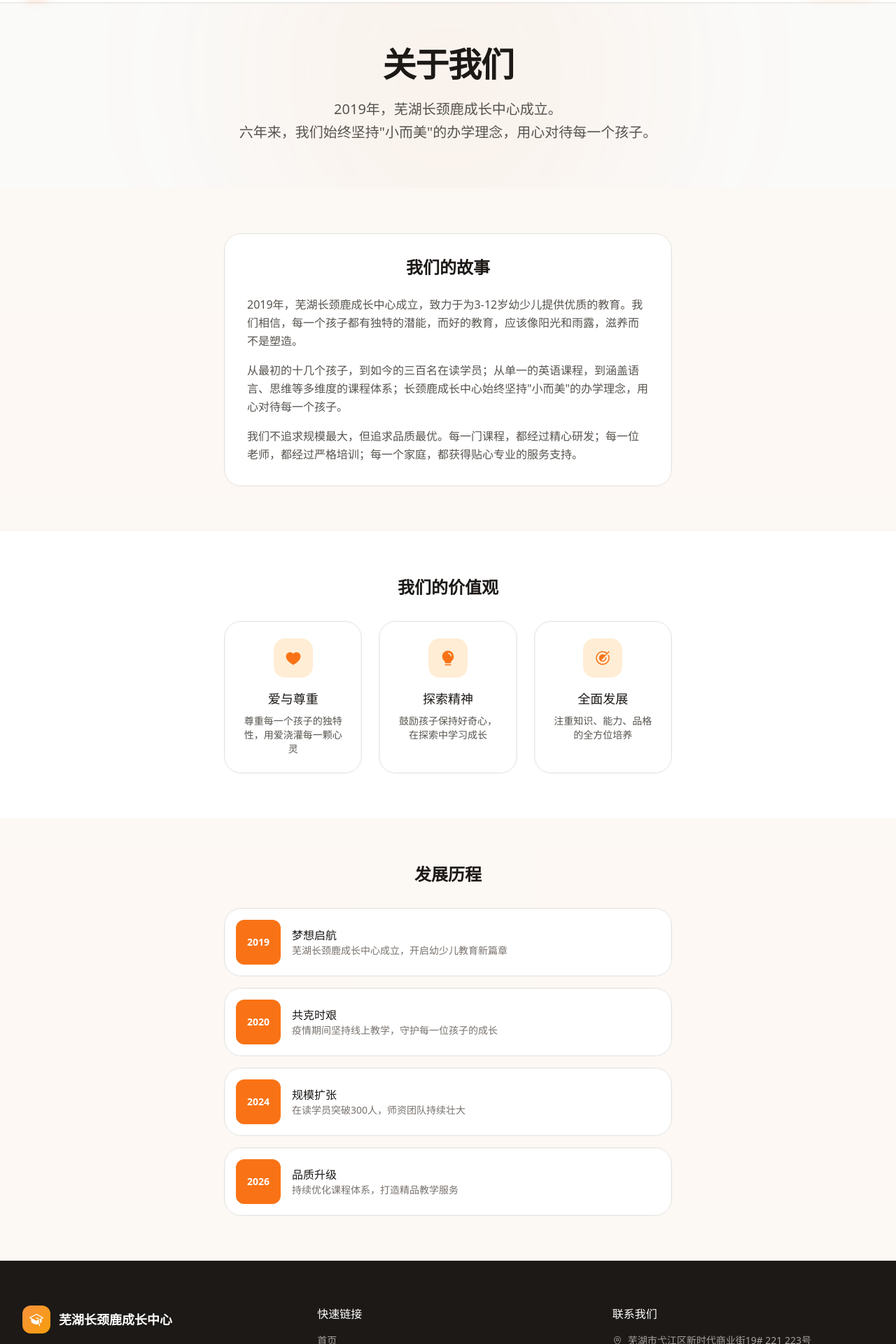
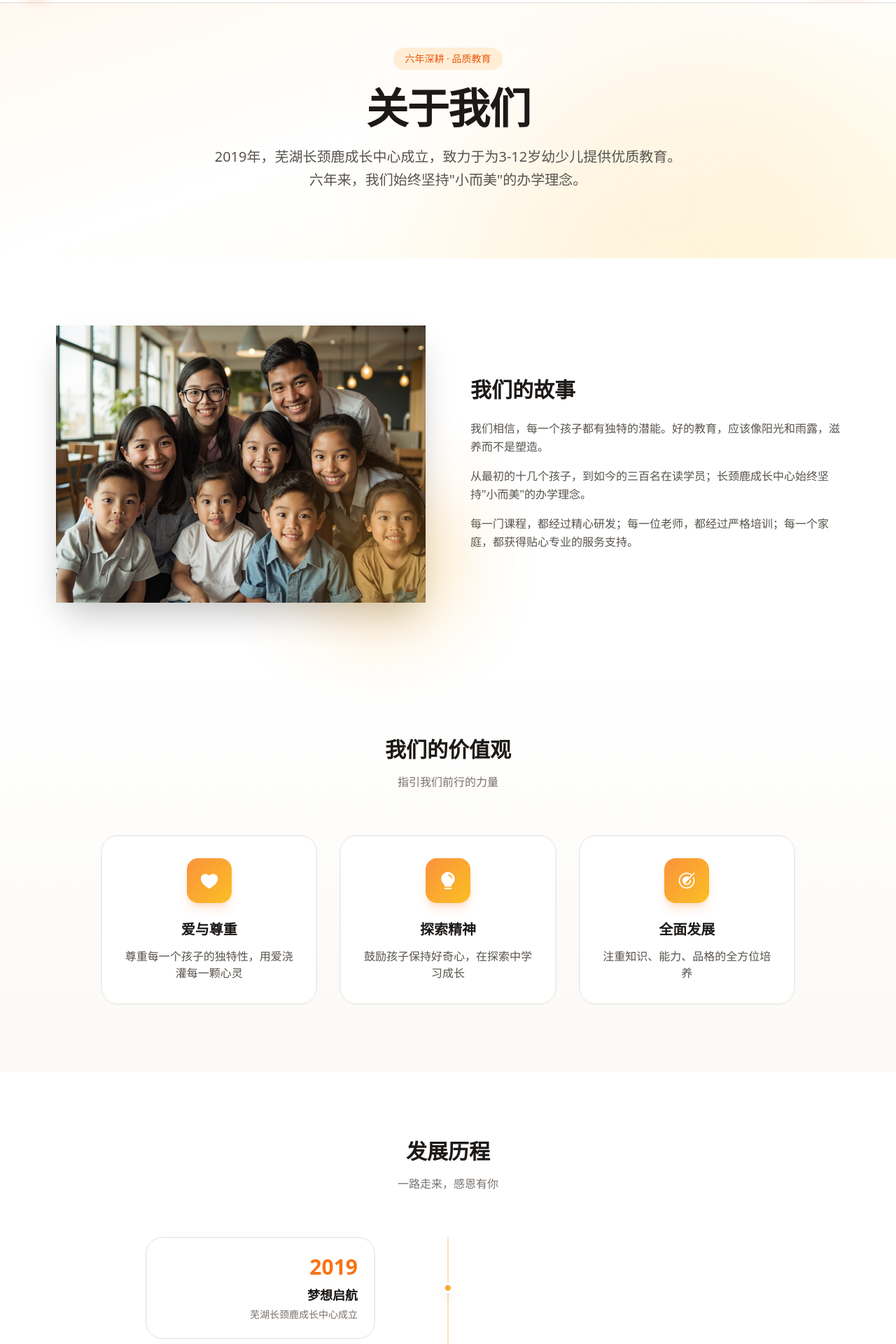
Before and after one commit to tujunjie003/WUHUGIRAFFE-WEB, a Next.js app: page /WUHUGIRAFFE-WEB/about in a window 1280 px wide. Shown: the part 60-1980 px from the top of the page at 70% size. Built offline with nearby package versions, Linux system fonts and the light colour scheme.

Commit message:
feat: redesign About, Courses, Teachers with taste skill - high-end elegant design

```diff
--- a/app/about/page.tsx
+++ b/app/about/page.tsx
@@ -1,26 +1,39 @@
 'use client'
 
 /**
- * 关于我们页面
+ * 关于我们页面 - 高端优雅设计
  */
 
-import { GraduationCap, Heart, Lightbulb, Target } from '@phosphor-icons/react'
+import { Heart, Lightbulb, Target, GraduationCap } from '@phosphor-icons/react'
 import Image from 'next/image'
 import Header from '@/components/layout/Header'
 import Footer from '@/components/layout/Footer'
 import Card from '@/components/ui/Card'
+import { motion } from 'framer-motion'
+
+const VALUES = [
+  {
+    icon: <Heart size={28} weight="fill" />,
+    title: '爱与尊重',
+    desc: '尊重每一个孩子的独特性，用爱浇灌每一颗心灵'
+  },
+  {
+    icon: <Lightbulb size={28} weight="fill" />,
+    title: '探索精神',
+    desc: '鼓励孩子保持好奇心，在探索中学习成长'
+  },
+  {
+    icon: <Target size={28} weight="fill" />,
+    title: '全面发展',
+    desc: '注重知识、能力、品格的全方位培养'
+  },
+]
 
 const MILESTONES = [
-  { year: '2019', title: '梦想启航', desc: '芜湖长颈鹿成长中心成立，开启幼少儿教育新篇章' },
-  { year: '2020', title: '共克时艰', desc: '疫情期间坚持线上教学，守护每一位孩子的成长' },
-  { year: '2024', title: '规模扩张', desc: '在读学员突破300人，师资团队持续壮大' },
-  { year: '2026', title: '品质升级', desc: '持续优化课程体系，打造精品教学服务' },
-]
-
-const VALUES = [
-  { icon: <Heart size={24} weight="fill" />, title: '爱与尊重', desc: '尊重每一个孩子的独特性，用爱浇灌每一颗心灵' },
-  { icon: <Lightbulb size={24} weight="fill" />, title: '探索精神', desc: '鼓励孩子保持好奇心，在探索中学习成长' },
-  { icon: <Target size={24} weight="fill" />, title: '全面发展', desc: '注重知识、能力、品格的全方位培养' },
+  { year: '2019', title: '梦想启航', desc: '芜湖长颈鹿成长中心成立' },
+  { year: '2020', title: '共克时艰', desc: '疫情期间坚持线上教学' },
+  { year: '2024', title: '规模扩张', desc: '在读学员突破300人' },
+  { year: '2026', title: '品质升级', desc: '持续优化课程体系' },
 ]
 
 export default function AboutPage() {
@@ -28,68 +41,128 @@ export default function AboutPage() {
     <div className="min-h-screen bg-stone-50">
       <Header />
 
-      {/* Hero */}
-      <section className="pt-32 pb-16 bg-stone-50 relative overflow-hidden">
-        <div className="absolute inset-0">
-          <div className="absolute top-1/2 left-1/2 -translate-x-1/2 -translate-y-1/2 w-[600px] h-[600px] bg-orange-500/5 rounded-full blur-[120px]" />
-        </div>
+      {/* Hero - 优雅渐变背景 */}
+      <section className="relative pt-32 pb-24 overflow-hidden">
+        <div className="absolute inset-0 bg-gradient-to-br from-orange-50 via-white to-amber-50" />
+        <div className="absolute top-20 right-0 w-[600px] h-[600px] bg-gradient-to-br from-orange-200/30 to-amber-200/20 rounded-full blur-[120px]" />
 
         <div className="relative z-10 max-w-4xl mx-auto px-4 text-center">
-          <h1 className="text-4xl sm:text-5xl font-semibold text-stone-900 tracking-tight mb-6">关于我们</h1>
-          <p className="text-xl text-stone-600 leading-relaxed">
-            2019年，芜湖长颈鹿成长中心成立。
-            <br />
-            六年来，我们始终坚持"小而美"的办学理念，用心对待每一个孩子。
+          <motion.div
+            initial={{ opacity: 0, y: 30 }}
+            animate={{ opacity: 1, y: 0 }}
+            transition={{ duration: 0.8 }}
+          >
+            <span className="inline-block px-4 py-1.5 rounded-full bg-orange-100 text-orange-600 text-sm font-medium mb-6">
+              六年深耕 · 品质教育
+            </span>
+            <h1 className="text-5xl md:text-6xl font-semibold text-stone-900 tracking-tight mb-6">
+              关于我们
+            </h1>
+            <p className="text-xl text-stone-600 leading-relaxed max-w-2xl mx-auto">
+              2019年，芜湖长颈鹿成长中心成立，致力于为3-12岁幼少儿提供优质教育。
+              六年来，我们始终坚持"小而美"的办学理念。
             </p>
+          </motion.div>
         </div>
       </section>
 
-      {/* Story */}
-      <section className="py-16 bg-orange-50/50">
-        <div className="max-w-2xl mx-auto px-4">
-          <Card className="p-8">
-            <h2 className="text-2xl font-semibold text-stone-900 mb-6 text-center">我们的故事</h2>
+      {/* 品牌故事 - 左右布局 */}
+      <section className="py-24 bg-white">
+        <div className="max-w-6xl mx-auto px-4">
+          <div className="grid grid-cols-1 lg:grid-cols-2 gap-16 items-center">
+            <motion.div
+              initial={{ opacity: 0, x: -30 }}
+              whileInView={{ opacity: 1, x: 0 }}
+              viewport={{ once: true }}
+              transition={{ duration: 0.8 }}
+            >
+              <div className="relative">
+                <div className="aspect-[4/3] rounded-3xl overflow-hidden shadow-2xl">
+                  <Image src="/WUHUGIRAFFE-WEB/images/about-team.jpg" alt="长颈鹿成长中心" fill className="object-cover" />
+                </div>
+                <div className="absolute -bottom-8 -right-8 w-48 h-48 bg-gradient-to-br from-orange-400 to-amber-400 rounded-full blur-3xl opacity-40" />
+              </div>
+            </motion.div>
+
+            <motion.div
+              initial={{ opacity: 0, x: 30 }}
+              whileInView={{ opacity: 1, x: 0 }}
+              viewport={{ once: true }}
+              transition={{ duration: 0.8 }}
+            >
+              <h2 className="text-3xl font-semibold text-stone-900 mb-6">我们的故事</h2>
               <div className="space-y-4 text-stone-600 leading-relaxed">
-              <p>2019年，芜湖长颈鹿成长中心成立，致力于为3-12岁幼少儿提供优质的教育。我们相信，每一个孩子都有独特的潜能，而好的教育，应该像阳光和雨露，滋养而不是塑造。</p>
-              <p>从最初的十几个孩子，到如今的三百名在读学员；从单一的英语课程，到涵盖语言、思维等多维度的课程体系；长颈鹿成长中心始终坚持"小而美"的办学理念，用心对待每一个孩子。</p>
-              <p>我们不追求规模最大，但追求品质最优。每一门课程，都经过精心研发；每一位老师，都经过严格培训；每一个家庭，都获得贴心专业的服务支持。</p>
+                <p>我们相信，每一个孩子都有独特的潜能。好的教育，应该像阳光和雨露，滋养而不是塑造。</p>
+                <p>从最初的十几个孩子，到如今的三百名在读学员；长颈鹿成长中心始终坚持"小而美"的办学理念。</p>
+                <p>每一门课程，都经过精心研发；每一位老师，都经过严格培训；每一个家庭，都获得贴心专业的服务支持。</p>
               </div>
-          </Card>
+            </motion.div>
+          </div>
         </div>
       </section>
 
-      {/* Values */}
-      <section className="py-16 bg-white">
-        <div className="max-w-2xl mx-auto px-4">
-          <h2 className="text-2xl font-semibold text-stone-900 mb-8 text-center">我们的价值观</h2>
-          <div className="grid grid-cols-1 md:grid-cols-3 gap-6">
-            {VALUES.map((v, i) => (
-              <Card key={i} className="p-6 text-center">
-                <div className="w-14 h-14 rounded-2xl bg-orange-100 flex items-center justify-center mx-auto mb-4 text-orange-500">{v.icon}</div>
-                <h3 className="text-lg font-medium text-stone-900 mb-2">{v.title}</h3>
-                <p className="text-sm text-stone-600">{v.desc}</p>
+      {/* 价值观 - 卡片网格 */}
+      <section className="py-24 bg-gradient-to-b from-white to-orange-50/30">
+        <div className="max-w-5xl mx-auto px-4">
+          <div className="text-center mb-16">
+            <h2 className="text-3xl font-semibold text-stone-900 mb-4">我们的价值观</h2>
+            <p className="text-stone-500">指引我们前行的力量</p>
+          </div>
+
+          <div className="grid grid-cols-1 md:grid-cols-3 gap-8">
+            {VALUES.map((value, i) => (
+              <motion.div
+                key={i}
+                initial={{ opacity: 0, y: 20 }}
+                whileInView={{ opacity: 1, y: 0 }}
+                viewport={{ once: true }}
+                transition={{ duration: 0.5, delay: i * 0.1 }}
+              >
+                <Card className="p-8 text-center h-full">
+                  <div className="w-16 h-16 rounded-2xl bg-gradient-to-br from-orange-400 to-amber-400 flex items-center justify-center mx-auto mb-6 shadow-lg shadow-orange-500/20">
+                    <div className="text-white">{value.icon}</div>
+                  </div>
+                  <h3 className="text-xl font-semibold text-stone-900 mb-3">{value.title}</h3>
+                  <p className="text-stone-600">{value.desc}</p>
                 </Card>
+              </motion.div>
             ))}
           </div>
         </div>
       </section>
 
-      {/* Milestones */}
-      <section className="py-16 bg-orange-50/50">
-        <div className="max-w-2xl mx-auto px-4">
-          <h2 className="text-2xl font-semibold text-stone-900 mb-8 text-center">发展历程</h2>
-          <div className="space-y-4">
+      {/* 发展历程 - 时间线 */}
+      <section className="py-24 bg-white">
+        <div className="max-w-4xl mx-auto px-4">
+          <div className="text-center mb-16">
+            <h2 className="text-3xl font-semibold text-stone-900 mb-4">发展历程</h2>
+            <p className="text-stone-500">一路走来，感恩有你</p>
+          </div>
+
+          <div className="relative">
+            <div className="absolute left-1/2 top-0 bottom-0 w-px bg-gradient-to-b from-orange-300 via-amber-300 to-orange-300 -translate-x-1/2" />
+
+            <div className="space-y-12">
               {MILESTONES.map((m, i) => (
-              <Card key={i} className="p-4 flex items-center gap-4">
-                <div className="w-16 h-16 rounded-xl bg-orange-500 flex items-center justify-center flex-shrink-0">
-                  <span className="text-white font-semibold text-sm">{m.year}</span>
+                <motion.div
+                  key={i}
+                  initial={{ opacity: 0, y: 20 }}
+                  whileInView={{ opacity: 1, y: 0 }}
+                  viewport={{ once: true }}
+                  transition={{ duration: 0.5 }}
+                  className={`relative flex items-center ${i % 2 === 0 ? 'justify-start' : 'justify-end'}`}
+                >
+                  <div className={`w-5/12 ${i % 2 === 0 ? 'pr-8 text-right' : 'pl-8'}`}>
+                    <Card className="p-6">
+                      <div className="text-3xl font-bold text-orange-500 mb-2">{m.year}</div>
+                      <h3 className="text-lg font-semibold text-stone-900 mb-1">{m.title}</h3>
+                      <p className="text-stone-500 text-sm">{m.desc}</p>
+                    </Card>
                   </div>
-                <div>
-                  <h3 className="font-medium text-stone-900">{m.title}</h3>
-                  <p className="text-sm text-stone-500">{m.desc}</p>
+                  <div className="absolute left-1/2 w-4 h-4 rounded-full bg-gradient-to-br from-orange-400 to-amber-400 border-4 border-white shadow-lg -translate-x-1/2" />
+                </motion.div>
+              ))}
             </div>
-              </Card>
-            ))}
           </div>
         </div>
       </section>
```
Also changed, not shown: app/courses/page.tsx (+90 -40 lines), app/teachers/page.tsx (+126 -35 lines). Lines whose indentation alone changed are shown as unchanged.
